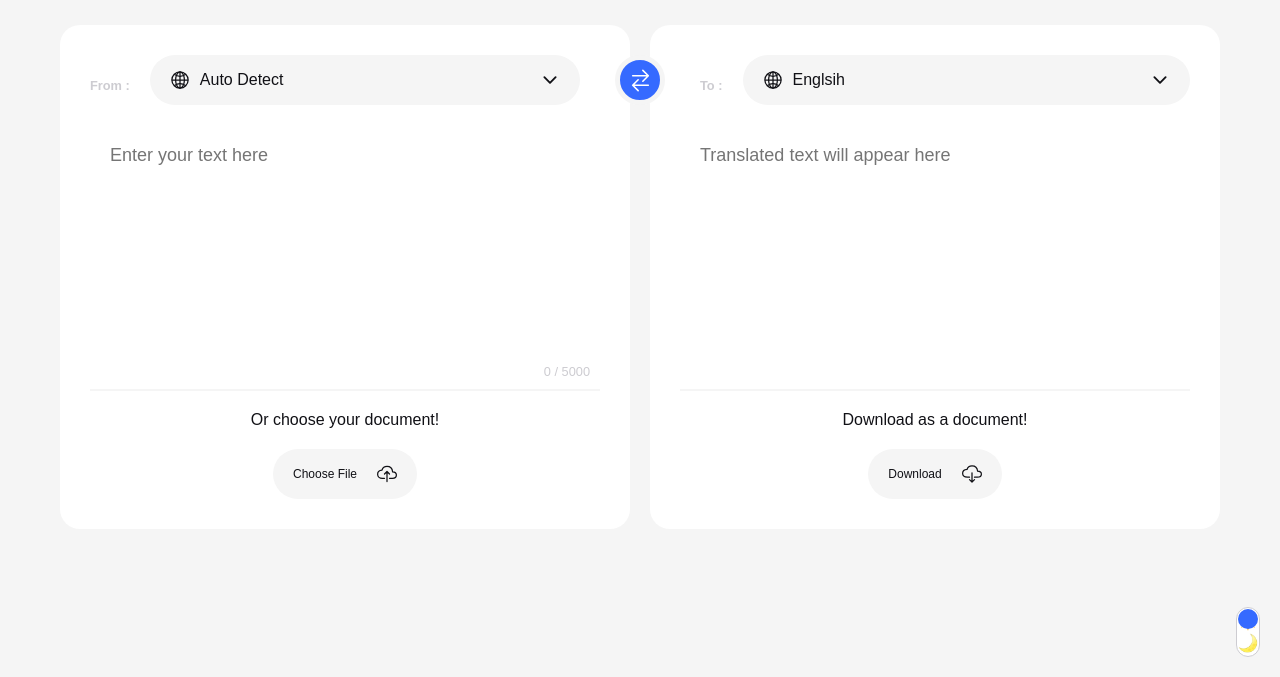
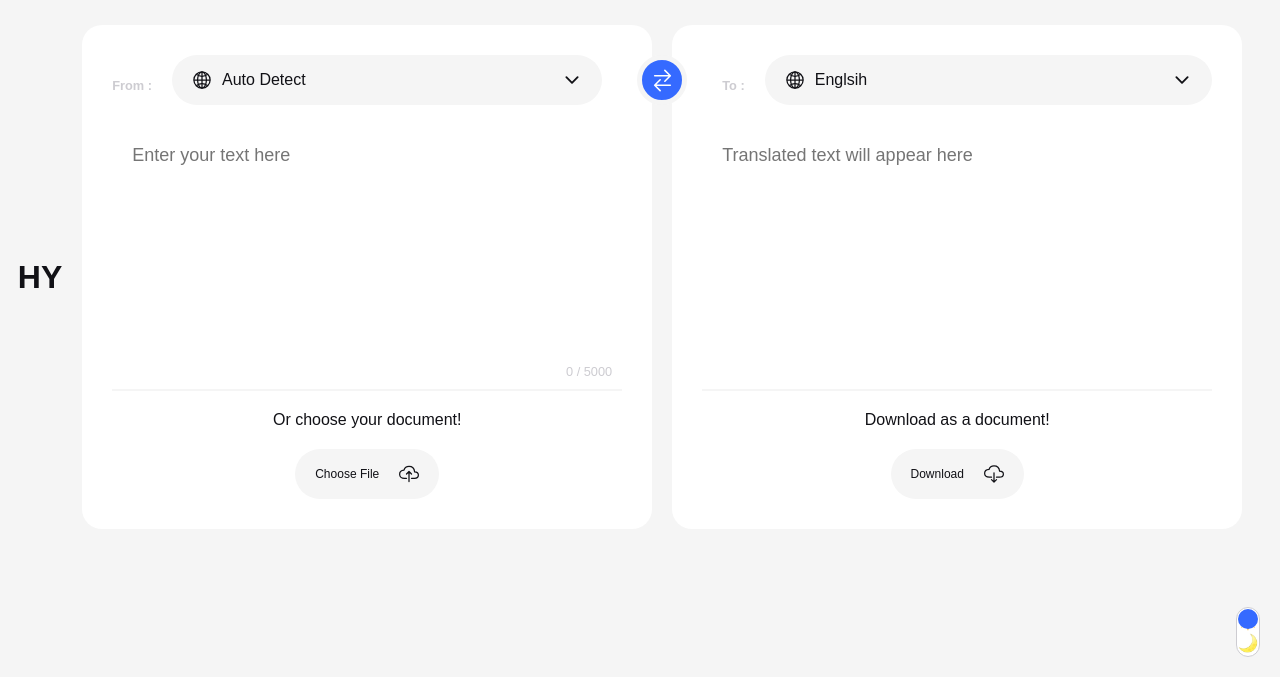
Before and after one commit to ahtisham-ul-haqkhan/texttranslator, a plain HTML site: page index.html in a window 1280 px wide. Shown: the part 123-800 px from the top of the page. Drawn offline with nearby package versions, Linux system fonts and the light colour scheme.

Commit message:
Update index.html
PLZ UPDATE BOSS

```diff
--- a/index.html
+++ b/index.html
@@ -16,6 +16,7 @@
     <title>Language Translater</title>
   </head>
   <body>
+    <H1>HY</H1>
     <div class="mode">
       <label class="toggle" for="dark-mode-btn">
         <div class="toggle-track">
```
